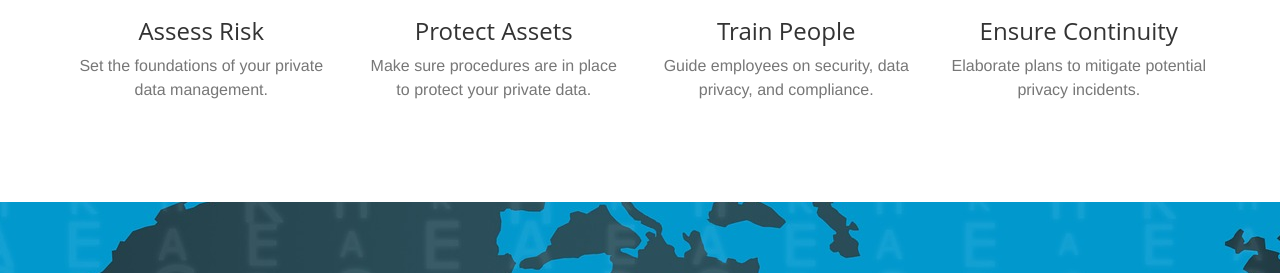
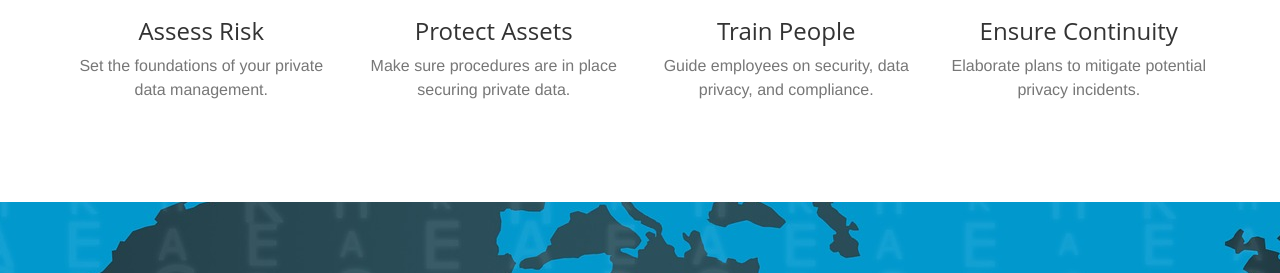
Before and after one commit to riod4/riod4.github.io, a Jekyll site: the page built from index.html, in a window 1280 px wide and 900 px high, scrolled down 1683 px. Shown: the part 203-476 px from the top of the window. Built offline with Jekyll 4.4.1, drawn with Linux system fonts in a browser that asks for light colours; comment, search, counter and statistics services are not loaded.

Commit message:
update text

```diff
--- a/_includes/services.html
+++ b/_includes/services.html
@@ -25,7 +25,7 @@
                        <i class="fa fa-4x fa-lock wow bounceIn" data-wow-delay=".1s"></i>
                     </a>
                     <h3>Protect Assets</h3>
-                    <p class="text-muted">Make sure procedures are in place to protect your private data.</p>
+                    <p class="text-muted">Make sure procedures are in place securing private data.</p>
                 </div>
             </div>
             <div class="col-lg-3 col-md-6 text-center">
```
